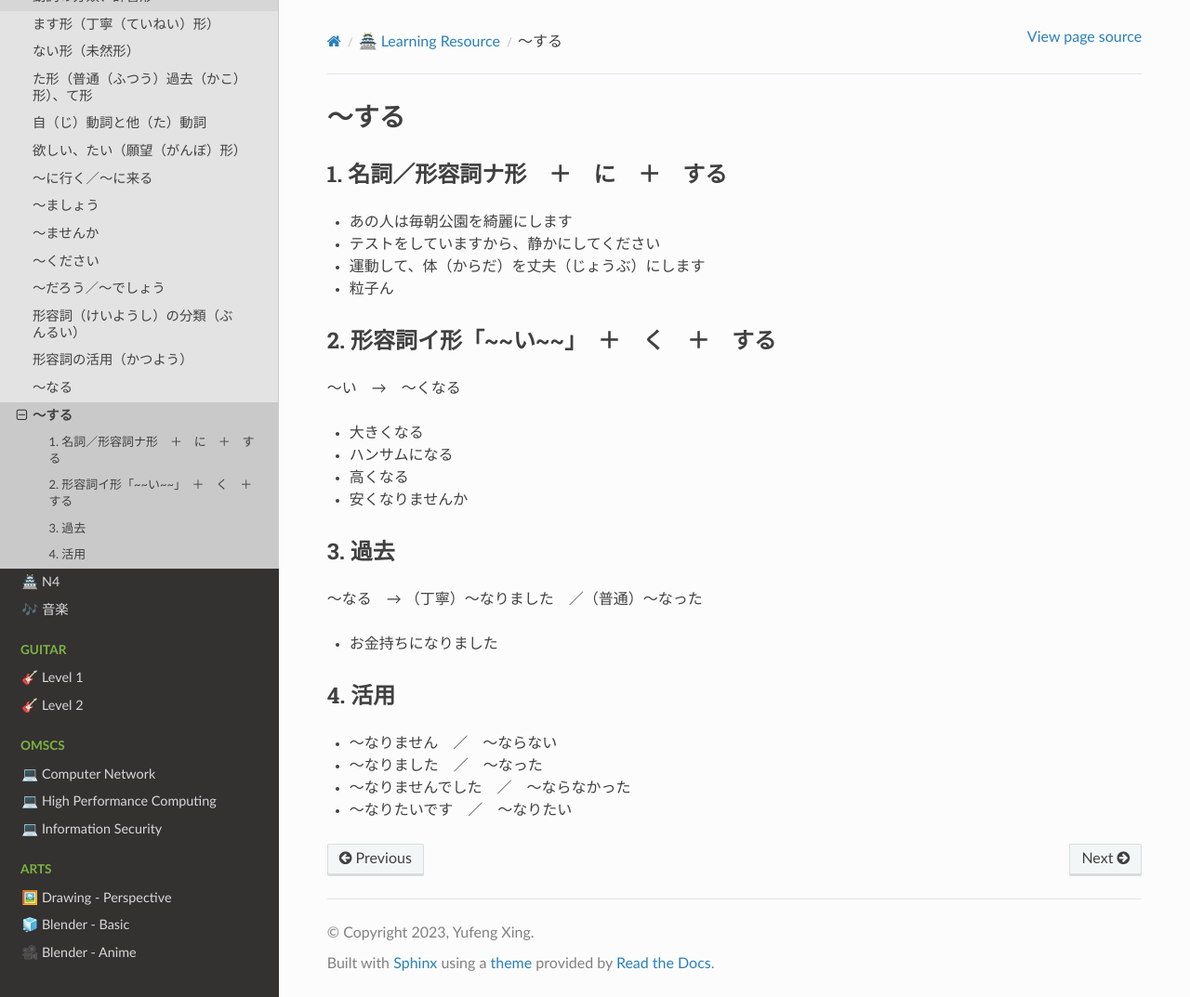
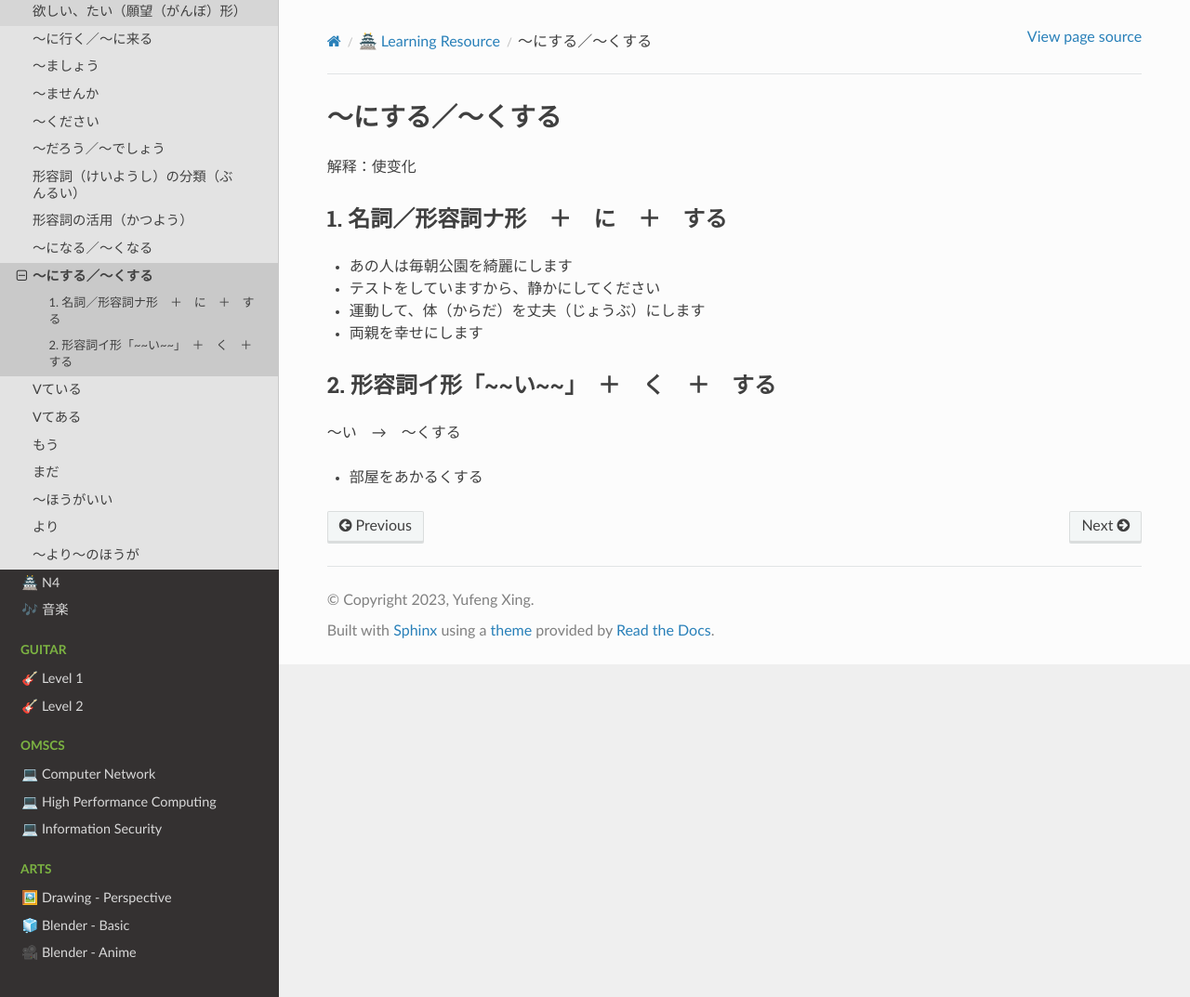
Before and after one commit to Serene-Field/sphinx-transit, a Sphinx documentation site: the page built from docs/Jap/N5/suru.md, in a window 1280 px wide and 1073 px high. Shown: the whole window at 93% size. Built offline with Sphinx 7.4.7 and the Read the Docs theme 2.0.0, drawn with Linux system fonts in a browser that asks for light colours; pages that are not in the unit, such as notebooks, are missing from menus.

Commit message:
fix: japanese notes

```diff
--- a/docs/Jap/N5/naru.md
+++ b/docs/Jap/N5/naru.md
@@ -1,4 +1,6 @@
-# 〜なる
+# 〜になる／〜くなる
+
+解释：自然而然的变化
 
 ## 1. 名詞／形容詞ナ形　＋　に　＋　なる
 
--- a/docs/Jap/N5/suru.md
+++ b/docs/Jap/N5/suru.md
@@ -1,30 +1,17 @@
-# 〜する
+# 〜にする／〜くする
+
+解释：使变化
 
 ## 1. 名詞／形容詞ナ形　＋　に　＋　する
 
 - あの人は毎朝公園を綺麗にします
 - テストをしていますから、静かにしてください
 - 運動して、体（からだ）を丈夫（じょうぶ）にします
-- 粒子ん
+- 両親を幸せにします
+
 
 ## 2. 形容詞イ形「~~い~~」　＋　く　＋　する
 
-〜い　→　〜くなる
+〜い　→　〜くする
 
-- 大きくなる
-- ハンサムになる
-- 高くなる
-- 安くなりませんか
-
-## 3. 過去
-
-〜なる　→ （丁寧）〜なりました　／（普通）〜なった
-
-- お金持ちになりました
-
-## 4. 活用
-
-- 〜なりません　／　〜ならない
-- 〜なりました　／　〜なった
-- 〜なりませんでした　／　〜ならなかった
-- 〜なりたいです　／　〜なりたい
+- 部屋をあかるくする
--- /dev/null
+++ b/docs/Jap/N5/よりのほうが.md
@@ -0,0 +1,9 @@
+# 〜より〜のほうが
+
+解释：比起A，B更...
+
+## 1. A より　B のほうが～
+
+- N２よりN１のほうが難しい
+- ほうかの人より勿論（もちろん）ダーリンのほうがかっこいい
+- ゲームよりテレビのほうが欲しい
--- a/docs/Jap/index.rst
+++ b/docs/Jap/index.rst
@@ -27,6 +27,15 @@
    N5/keiyoushi2
    N5/naru
    N5/suru
+   N5/ている
+   N5/てある
+   N5/もう
+   N5/まだ
+   N5/ほうがいい
+   N5/より
+   N5/よりのほうが
+   N5/どちらか
+
 
 🏯  N4
 =============
```
Also changed, not shown: docs/Jap/N5/てある.md (added, +14 -0 lines), docs/Jap/N5/ている.md (added, +34 -0 lines), docs/Jap/N5/どちらが.md (added, +10 -0 lines), docs/Jap/N5/ほうがいい.md (added, +20 -0 lines), docs/Jap/N5/まだ.md (added, +13 -0 lines), docs/Jap/N5/もう.md (added, +22 -0 lines), docs/Jap/N5/より.md (added, +19 -0 lines).
